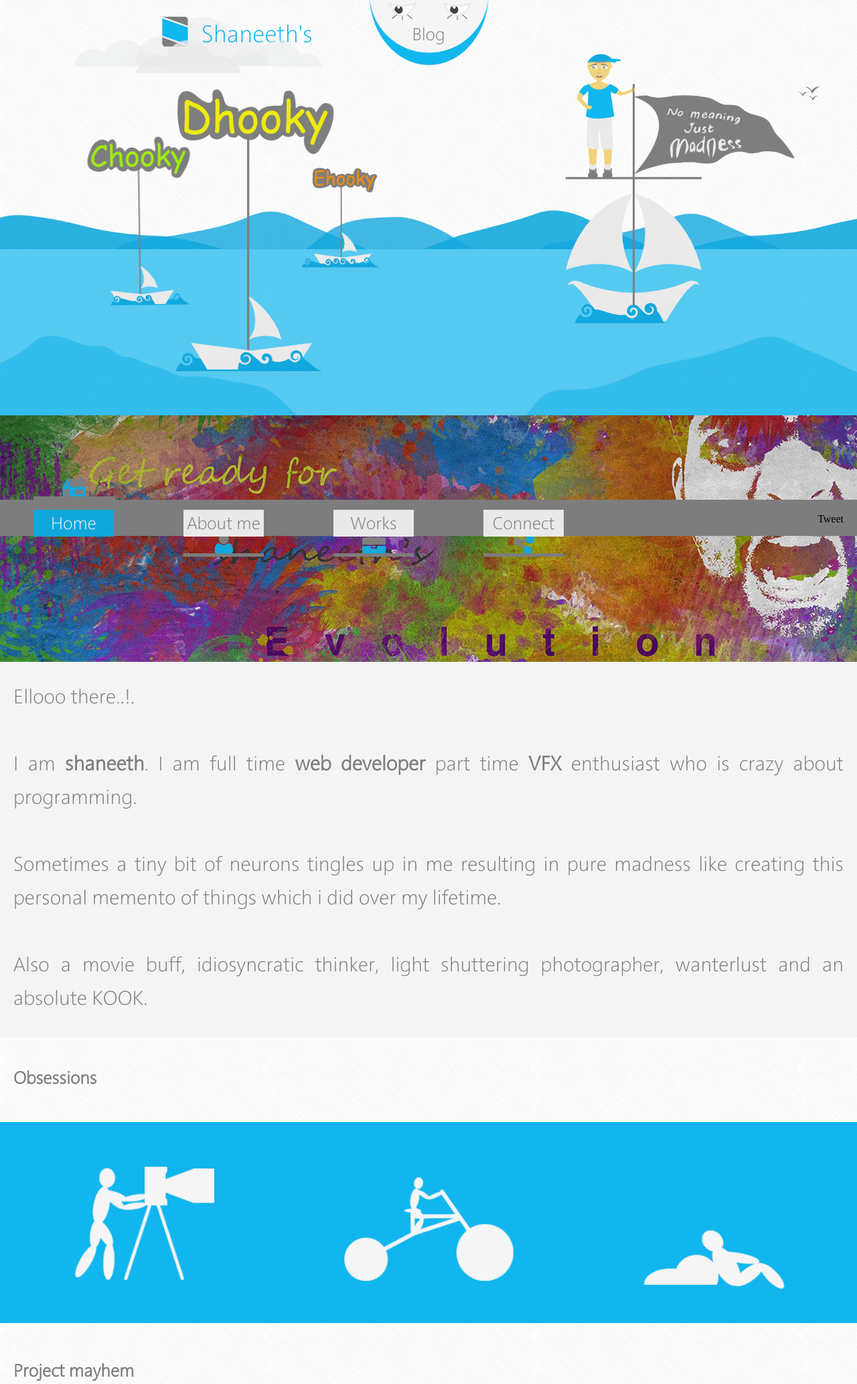
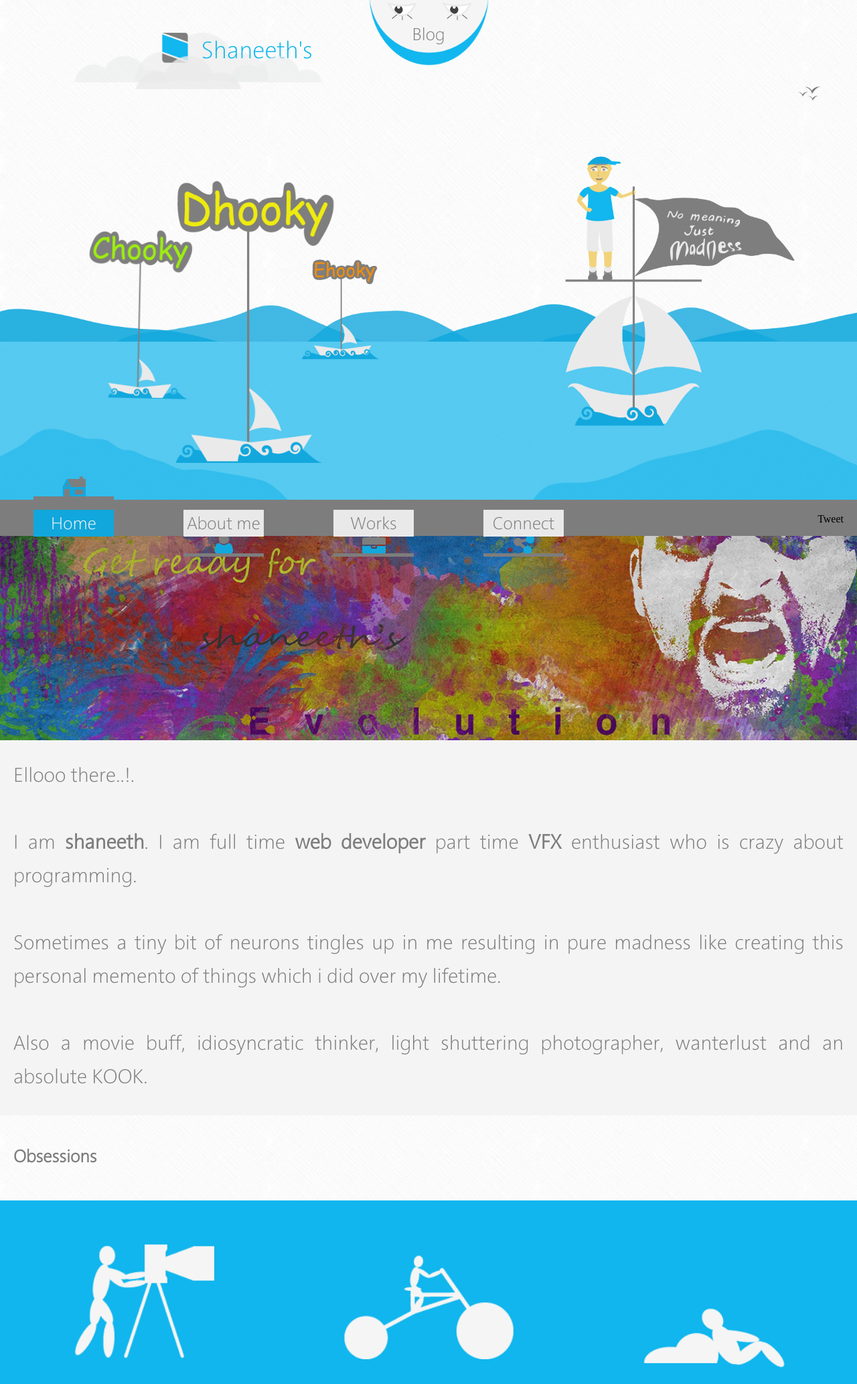
Before and after one commit to shaneeth/myWebsite, a PHP site: page / in a window 1280 px wide. Shown: the top 2066 px of the page at 67% size. Run offline with PHP 8.4, Linux system fonts and the light colour scheme; style sheets or scripts are compiled from the project's sources; some libraries are stand-ins or nearby versions.

Commit message:
dynamic height, images changes.

```diff
--- a/scripts/script.js
+++ b/scripts/script.js
@@ -1,5 +1,14 @@
 $(document).ready(function() {
-
+    var adjustHeightOnResize = function(height, width) {
+            $("#landing").css("height", (height-40)+'px');
+            if(width >= 1170) {
+                $("#my-photos-slider").css("height", (315/1170*width) + 'px');
+            }
+        };
+    adjustHeightOnResize($(window).height(), $(window).width());
+    $(window).on('resize', function(event) {
+        adjustHeightOnResize($(this).height(), $(window).width());
+    });
     var htmlBody = $('html, body');
     htmlBody.animate({
         scrollTop: 0
@@ -64,12 +73,21 @@ $(document).ready(function() {
     /*
      *  Scripts related to Photos slider
      */
-    var fluxSlider = new flux.slider("#my-photos-slider", {
-        autoplay: true,
-        pagination: false,
-        delay: 5000,
-        transitions: ["bars", "blinds", "blocks", "blocks2", "concentric", "dissolve", "slide", "warp", "zip"]
-    });
+    var sliderImgs = $("#my-photos-slider > img"), currentImage = 0 , maxImages = sliderImgs.length;
+    $(sliderImgs[currentImage]).css("opacity", "1");
+    function imageChangeSlide() {
+        $(sliderImgs[currentImage]).animate({
+            opacity: 0
+        }, 3000, 'easeInOutExpo');
+        currentImage += 1;
+        if(currentImage >= maxImages)
+            currentImage = 0;
+        $(sliderImgs[currentImage]).animate({
+            opacity: 1
+        }, 3000, 'easeInOutExpo');
+    }
+
+    setInterval(imageChangeSlide, 10000);
 
     /*
      *  Scripts related to Magnific popup
--- a/styles/animations.less
+++ b/styles/animations.less
@@ -120,29 +120,29 @@
 //Chooky ship
 .chooky-ship-anim() {
   0% {
-    bottom: 25%;
+    bottom: 150px;
     .rotate(0deg);
   }
   30% {
     .rotate(0deg);
   }
   40% {
-    bottom: 25%;
+    bottom: 150px;
     .rotate(2deg);
   }
   50% {
-    bottom: 27.5%;
+    bottom: 165px;
     .rotate(0deg);
   }
   60% {
-    bottom: 25%;
+    bottom: 150px;
     .rotate(-2deg);
   }
   70% {
     .rotate(0deg);
   }
   100% {
-    bottom: 25%;
+    bottom: 150px;
     .rotate(0deg);
   }
 }
@@ -153,29 +153,29 @@
 //Dhooky ship
 .dhooky-ship-anim() {
   0% {
-    bottom: 10%;
+    bottom: 65px;
     .rotate(0deg);
   }
   30% {
     .rotate(0deg);
   }
   40% {
-    bottom: 10%;
+    bottom: 65px;
     .rotate(-2deg);
   }
   50% {
-    bottom: 12.5%;
+    bottom: 80px;
     .rotate(0deg);
   }
   60% {
-    bottom: 10%;
+    bottom: 65px;
     .rotate(2deg);
   }
   70% {
     .rotate(0deg);
   }
   100% {
-    bottom: 10%;
+    bottom: 65px;
     .rotate(0deg);
   }
 }
@@ -186,29 +186,29 @@
 //Ehooky ship
 .ehooky-ship-anim() {
   0% {
-    bottom: 35%;
+    bottom: 220px;
     .rotate(0deg);
   }
   30% {
     .rotate(0deg);
   }
   40% {
-    bottom: 35%;
-    .rotate(1deg);
+    bottom: 220px;
+    .rotate(2deg);
   }
   50% {
-    bottom:36.5%;
+    bottom: 230px;
     .rotate(0deg);
   }
   60% {
-    bottom: 35%;
-    .rotate(-1deg);
+    bottom: 220px;
+    .rotate(-2deg);
   }
   70% {
     .rotate(0deg);
   }
   100% {
-    bottom: 35%;
+    bottom: 220px;
     .rotate(0deg);
   }
 }
--- a/styles/style.less
+++ b/styles/style.less
@@ -227,6 +227,7 @@ header.top {
 }
 #landing {
   width: 100%;
+  min-height: 620px;
   height: 620px;
   position: relative;
   .clouds-logo {
@@ -328,7 +329,7 @@ header.top {
     height: 450px;
     width: 350px;
     position: absolute;
-    bottom: 15%;
+    bottom: 80px;
     right: 7%;
     z-index: 1;
     background: url("../images/myShip.png")  no-repeat scroll left top / 100% auto rgba(0, 0, 0, 0);
@@ -338,17 +339,17 @@ header.top {
     height: 270px;
     width: 160px;
     position: absolute;
-    bottom: 25%;
+    bottom: 150px;
     left: 10%;
     z-index: 1;
     background: url("../images/chookyShip.png")  no-repeat scroll left top / 100% auto rgba(0, 0, 0, 0);
-    .animation(ChookyShip, 10s, infinite, linear)
+    .animation(ChookyShip, 15s, infinite, linear)
   }
   .dhooky-ship {
     height: 440px;
     width: 250px;
     position: absolute;
-    bottom: 10%;
+    bottom: 65px;
     left: 20%;
     z-index: 1;
     background: url("../images/dhookyShip.png")  no-repeat scroll left top / 100% auto rgba(0, 0, 0, 0);
@@ -358,23 +359,23 @@ header.top {
     height: 160px;
     width: 120px;
     position: absolute;
-    bottom: 35%;
+    bottom: 220px;
     left: 35%;
     z-index: 1;
     background: url("../images/ehookyShip.png")  no-repeat scroll left top / 100% auto rgba(0, 0, 0, 0);
-    .animation(EhookyShip, 6s, infinite, linear, 6s)
+    .animation(EhookyShip, 12s, infinite, linear, 5s)
   }
   .hill-back-bg {
-    height: 10%;
+    height: 60px;
     width: 100%;
     position: absolute;
-    bottom: 40%;
+    bottom: 250px;
     left: 0px;
     background: url("../images/hillBack.png")  no-repeat scroll -60px top / 1477px auto rgba(0, 0, 0, 0);
   }
   .hill-front-left {
     width: 520px;
-    height: 20%;
+    height: 125px;
     position: absolute;
     left: -5%;
     bottom: 0;
@@ -382,14 +383,14 @@ header.top {
   }
   .hill-front-right {
     width: 570px;
-    height: 20%;
+    height: 125px;
     position: absolute;
     right: -5%;
     bottom: 0;
     background: url("../images/hillFrontRight.png")  no-repeat scroll left top / 570px auto rgba(0, 0, 0, 0);
   }
   .sea-bg {
-    height: 40%;
+    height: 250px;
     width: 100%;
     background-color: @color-dark-1;
     position: absolute;
@@ -401,12 +402,18 @@ header.top {
 #about-me {
   width: 100%;
   #my-photos-slider {
+    min-width: @min-width;
+    min-height: 315px;
     width: 100%;
-    height: 368px;
     background-color: @color-lite-2;
+    position: relative;
     img{
       width: 100% !important;
       height: 100% !important;
+      .opacity(0);
+      position: absolute;
+      top: 0px;
+      left: 0px;
     }
   }
   .description {
@@ -432,7 +439,6 @@ header.top {
       float: left;
       width: 33.33%;
       height: 100%;
-      cursor: pointer;
       position: relative;
       overflow: hidden;
       .hobbies-desc {
@@ -656,20 +662,6 @@ header.top {
 }
 
 @media only screen and(max-device-width: 480px) {
-  #landing {
-    height: 1800px;
-    .hill-back-bg {
-      height: 7%;
-      bottom: 45%;
-    }
-    .hill-front-left, .hill-front-right {
-      height: 7%;
-    }
-    .sea-bg {
-      height: 50%;
-    }
-  }
-
   #my-works {
     padding: 1000px 0px 0px;
     .work-wrap {
```
Also changed, not shown: index.php (+16 -16 lines), images/myPhotos/3.png, images/myPhotos/4.png, images/myPhotos/5.png, images/myPhotos/6.png (deleted), images/myPhotos/7.png (deleted).
